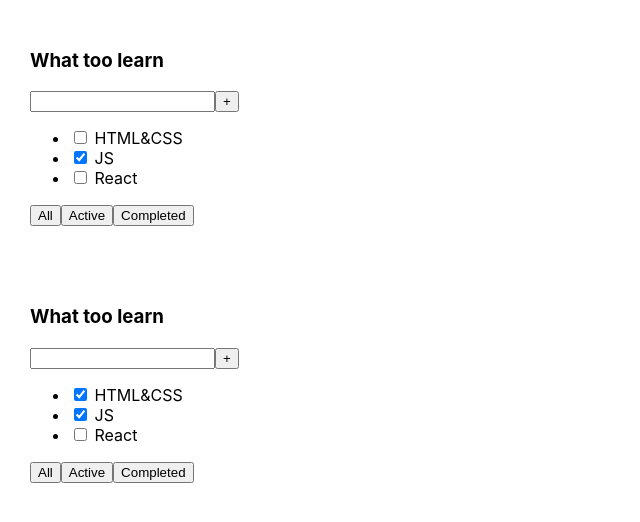
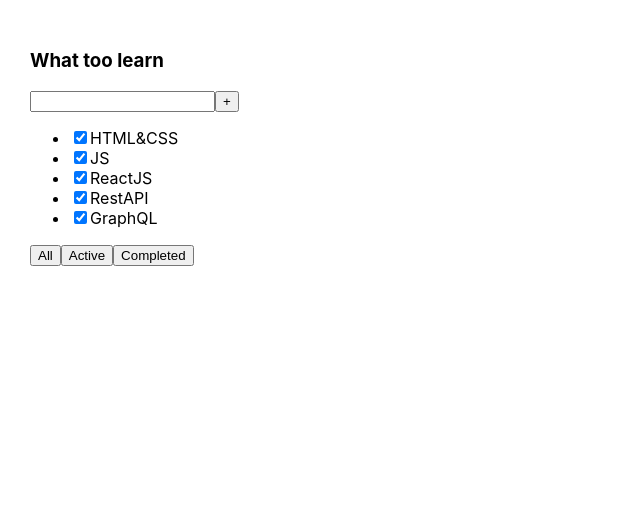
Before and after one commit to gogy9000/Mini-trello, a React (Create React App) app: page / in a window 1280 px wide. Shown: the top 522 px of the page, without its empty margins (0-640 px from the left). Built offline with nearby package versions, Linux system fonts and the light colour scheme.

Commit message:
use map to TaskBlock.tsx

```diff
--- a/src/App.tsx
+++ b/src/App.tsx
@@ -1,19 +1,14 @@
 import React from 'react';
 import './App.css';
-import {Task1Type, Task2Type} from "./index";
 import {Todo} from "./Todo";
-
-export type AppPropsType = {
-    task1: Task1Type[]
-    task2: Task2Type[]
-}
+import {AppPropsType} from "./Types";
 
 
 function App(props: AppPropsType) {
     return (
         <div>
-            <Todo task1={props.task1}/>
-            <Todo task1={props.task2}/>
+            <Todo tasks={props.state.taskArr1}/>
+
         </div>
 
     );
--- a/src/TaskBlock.tsx
+++ b/src/TaskBlock.tsx
@@ -1,12 +1,17 @@
 import React from "react";
+import {Task1Type, Task2Type, TaskBlockType} from "./Types";
 
-export const TaskBlock = (props: any) => {
+export const TaskBlock = (props: TaskBlockType) => {
+    console.log(props.tasks)
     return (
         <div>
             <ul>
-                <li><input type={props.type} checked={props.checked}/> <span>HTML&CSS</span></li>
-                <li><input type="checkbox" checked={true}/> <span>JS</span></li>
-                <li><input type="checkbox" checked={false}/> <span>React</span></li>
+                {props.tasks.map((taskElem: Task1Type | Task2Type) =>
+                    <li>
+                        <input type='checkbox' checked={taskElem.isDone}/>
+                        <span>{taskElem.title}</span>
+                    </li>
+                )}
             </ul>
         </div>
 
--- a/src/Todo.tsx
+++ b/src/Todo.tsx
@@ -1,14 +1,9 @@
 import React from "react";
-import {Task1Type} from "./index";
 import {Input} from "./Input";
 import {TaskBlock} from "./TaskBlock";
 import {ButtonsBlock} from "./ButtonsBlock";
+import {TodoPropsType} from "./Types";
 
-export type TodoPropsType = {
-    task1: Array<Task1Type>
-
-
-}
 export const Todo = (props: TodoPropsType) => {
 
     return (
@@ -16,8 +11,7 @@
             <div>
                 <h3>What too learn</h3>
                 <Input/>
-                <TaskBlock type={props.task1[0].type}
-                           checked={props.task1[0].checked}/>
+                <TaskBlock tasks={props.tasks}/>
                 <ButtonsBlock/>
             </div>
         </div>
--- /dev/null
+++ b/src/Types.ts
@@ -0,0 +1,28 @@
+export type Task1Type = {
+    id: number
+    title: string
+    isDone: boolean
+}
+
+export type Task2Type = {
+    id: number
+    title: string
+    isDone: boolean
+}
+
+export type StateType={
+    taskArr1: Array<Task1Type>
+    taskArr2: Array<Task2Type>
+}
+
+export type TodoPropsType = {
+    tasks: Array<Task1Type>|Array<Task2Type>
+}
+
+export type AppPropsType = {
+    state: StateType
+
+}
+export type TaskBlockType = {
+    tasks: Array<Task1Type> | Array<Task2Type>
+}
--- a/src/index.tsx
+++ b/src/index.tsx
@@ -4,25 +4,24 @@
 import App from './App';
 import * as serviceWorker from './serviceWorker';
 
-
-export let task1=[
-{type :"checkbox", checked: false},
-]
-export type Task1Type={
-    type: string
-    checked: boolean
-}
-export let task2=[
-    {type :"checkbox", checked: true},
-]
-export type Task2Type={
-    type: string
-    checked: boolean
-}
+ export let state={
+    taskArr1 : [
+        {id: 0, title: 'HTML&CSS', isDone: true},
+        {id: 1, title: 'JS', isDone: true},
+        {id: 2, title: 'ReactJS', isDone: true},
+        {id: 3, title: 'RestAPI', isDone: true},
+        {id: 4, title: 'GraphQL', isDone: true},
+    ],
+    taskArr2 : [
+        {id: 0, title: 'HTML&CSS', isDone: true},
+        {id: 1, title: 'JS', isDone: true},
+        {id: 2, title: 'ReactJS', isDone: true},
+        {id: 3, title: 'RestAPI', isDone: true},
+        {id: 4, title: 'GraphQL', isDone: true},
+    ]}
 
 
-
-ReactDOM.render(<App task1={task1}  task2={task2}  />,  document.getElementById('root'));
+ReactDOM.render(<App state={state}/>, document.getElementById('root'));
 
 // If you want your app to work offline and load faster, you can change
 // unregister() to register() below. Note this comes with some pitfalls.
```
Also changed, not shown: 1 other file (tests, documents, lock files or other folders).
